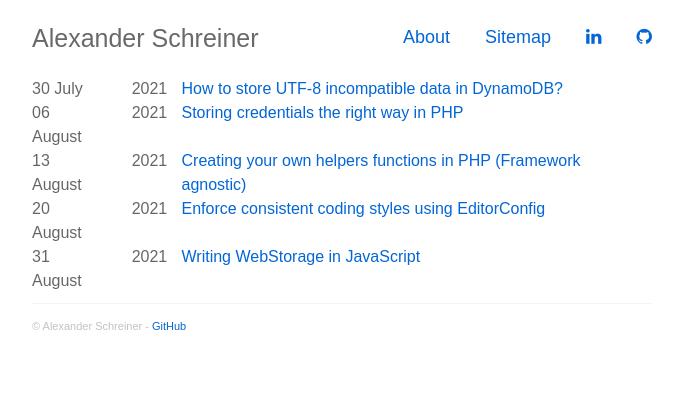
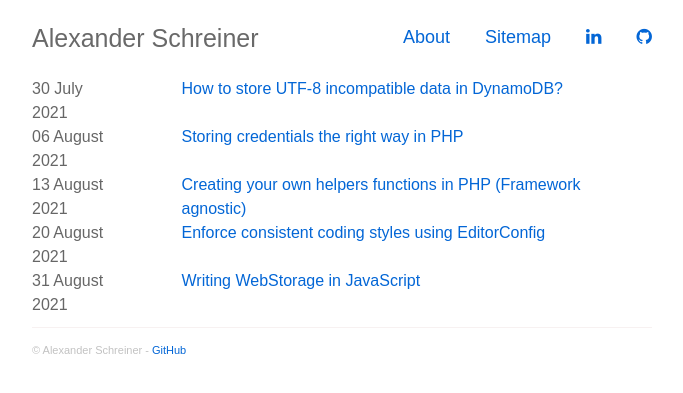
Before and after one commit to alexander-schreiner/alexander-schreiner.github.io, a Jekyll site: the page built from index.html, in a window 1280 px wide. Shown: the top 393 px of the page, without its empty margins (298-981 px from the left). Built offline with Jekyll 4.4.1, drawn with Linux system fonts in a browser that asks for light colours; nearby versions of some CDN libraries; the list of posts is cut into pages by our own code.

Commit message:
Update index.html

```diff
--- a/index.html
+++ b/index.html
@@ -9,10 +9,10 @@
         <div class="row">
           <div class="col-md-3" style="width: 23%;">
             <div class="row">
-              <div class="col-md-8">
+              <div class="col-md-10">
                 {{ post.date | date: "%d %B" }}
               </div>
-              <div class="col-md-4 text-right">
+              <div class="col-md-2 text-right">
                 {{ post.date | date: "%Y" }}
               </div>
             </div>
```
